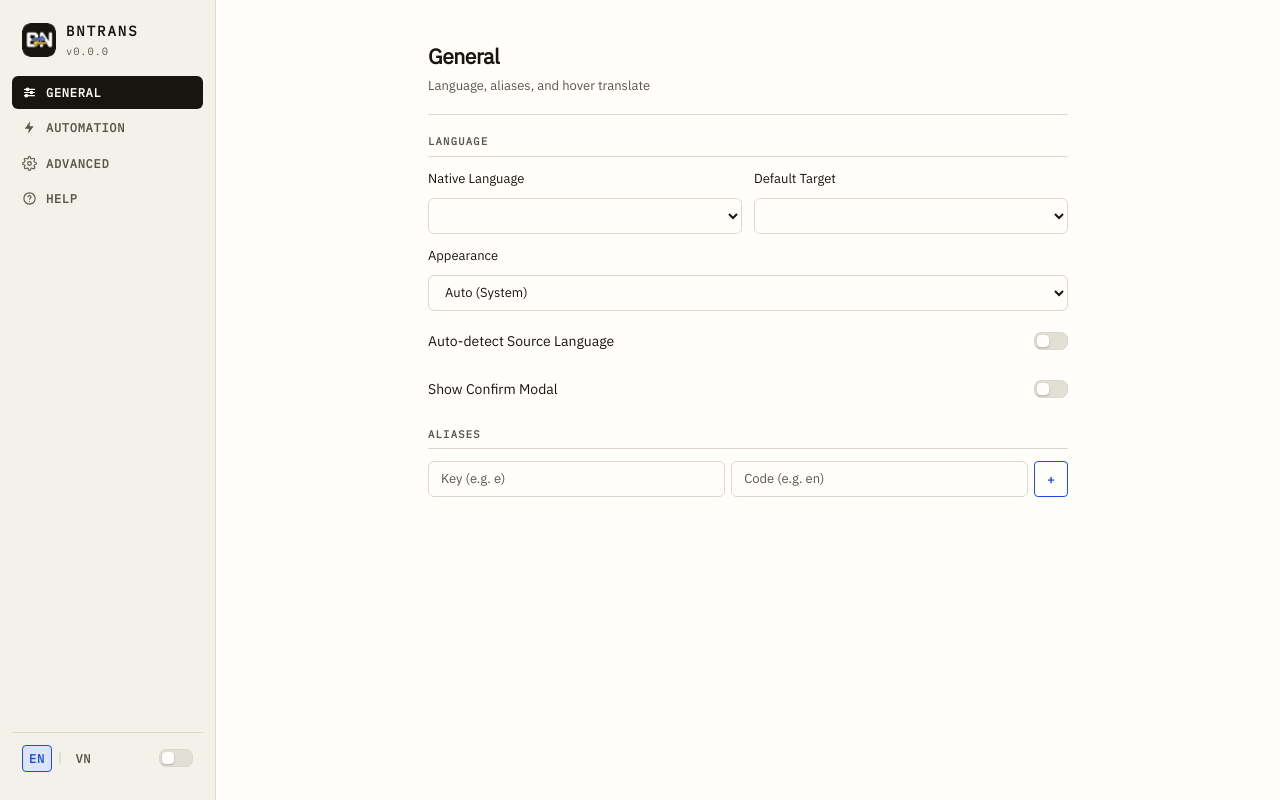
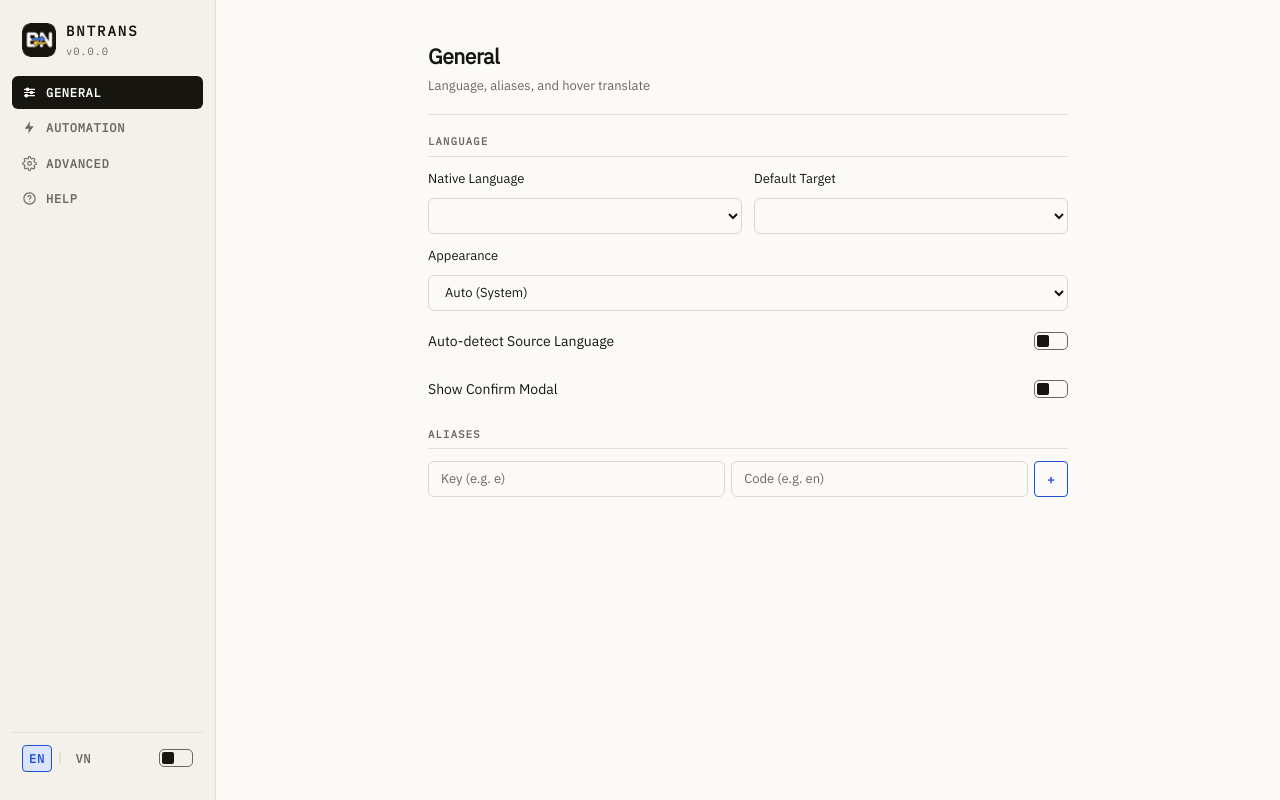
Before and after one commit to hapo-nghialuu/bntrans-exention, a browser extension: page extension/pages/options.html in a window 1280 px wide. Drawn offline with Linux system fonts and the light colour scheme.

Commit message:
style(bntrans): port BirdNion Instrument palette + switch 1:1
- Exact Theme.swift dyn() values: dark accent #7ea2ff (pastel), dark
  surfaces #17170f/#1e1e16/#262620, tertiary #6b6862/#a3a096, warning
  surface #f5eedd, semantic border (#dcd8cd controls) vs hairline
  (#e2dfd6 dividers) split, dark critical/success/danger surfaces.
- Flat surfaces: background-default now paper — no white filled cards,
  matching the app's hairline-separated layout.
- Switch reworked to InstrumentSwitchTrack: outlined track + square
  ink knob when off, blue fill + page knob when on.
- Dark primary buttons get dark ink text on pastel blue (app behavior).

```diff
--- a/extension/assets/styles/options.css
+++ b/extension/assets/styles/options.css
@@ -23,7 +23,7 @@
   flex-direction: column;
   width: 216px;
   padding: 18px 12px 14px;
-  border-right: 1px solid var(--bt-color-border-default);
+  border-right: 1px solid var(--bt-color-hairline);
   background: var(--bt-color-background-muted);
 }
 
@@ -77,7 +77,7 @@
   justify-content: space-between;
   margin-top: auto;
   padding: 12px 10px 0;
-  border-top: 1px solid var(--bt-color-border-default);
+  border-top: 1px solid var(--bt-color-hairline);
 }
 
 /* Main content column */
@@ -112,7 +112,7 @@
   .bt-page .bt-side {
     width: 100%;
     border-right: none;
-    border-bottom: 1px solid var(--bt-color-border-default);
+    border-bottom: 1px solid var(--bt-color-hairline);
   }
 
   .bt-page .bt-side-foot {
--- a/extension/assets/styles/popup.css
+++ b/extension/assets/styles/popup.css
@@ -238,7 +238,7 @@ select {
   display: grid;
   padding-bottom: var(--bt-space-medium);
   gap: 2px;
-  border-bottom: 1px solid var(--bt-color-border-default);
+  border-bottom: 1px solid var(--bt-color-hairline);
 }
 
 .bt-pane-title {
@@ -255,7 +255,7 @@ select {
 .bt-group-label {
   margin-top: var(--bt-space-small);
   padding-bottom: 6px;
-  border-bottom: 1px solid var(--bt-color-border-default);
+  border-bottom: 1px solid var(--bt-color-hairline);
   color: var(--bt-color-text-muted);
   font-weight: 600;
   font-size: 10.5px;
@@ -429,7 +429,7 @@ em {
 .bt-divider {
   height: 1px;
   margin: var(--bt-space-small) 0;
-  background-color: var(--bt-color-border-default);
+  background-color: var(--bt-color-hairline);
 }
 
 .bt-alias-input-group {
@@ -506,14 +506,16 @@ em {
   opacity: 0;
 }
 
+/* Instrument switch — off: outlined track + square ink knob;
+   on: blue fill + page-colored knob (BirdNion InstrumentSwitchTrack) */
 .slider {
   position: absolute;
   top: 0;
   right: 0;
   bottom: 0;
   left: 0;
-  border: 1px solid var(--bt-color-border-default);
-  background-color: var(--bt-color-track);
+  border: 1.5px solid var(--bt-color-ink-soft);
+  background-color: transparent;
   cursor: pointer;
   transition: 0.2s var(--bt-ease);
 }
@@ -524,15 +526,18 @@ em {
   left: 2px; /* Adjusted */
   width: 12px; /* Reduced from 16px */
   height: 12px; /* Reduced from 16px */
-  background-color: var(--bt-color-paper-bright);
-  box-shadow: 0 1px 2px rgb(22 21 15 / 25%);
+  background-color: var(--bt-color-ink);
   content: "";
   transition: 0.2s var(--bt-ease);
 }
 
 input:checked + .slider {
-  border-color: var(--bt-color-blue);
+  border-color: transparent;
   background-color: var(--bt-color-blue);
+}
+
+input:checked + .slider:before {
+  background-color: var(--bt-color-background-default);
 }
 
 input:focus + .slider {
@@ -546,11 +551,11 @@ input:checked + .slider:before {
 }
 
 .slider.round {
-  border-radius: 7px;
+  border-radius: 5px;
 }
 
 .slider.round:before {
-  border-radius: 4px;
+  border-radius: 2px;
 }
 
 .bt-instant-settings {
@@ -1192,7 +1197,7 @@ textarea.bt-input:focus {
   align-items: center;
   justify-content: space-between;
   padding: 6px 10px;
-  border-bottom: 1px solid var(--bt-color-border-default);
+  border-bottom: 1px solid var(--bt-color-hairline);
   background: var(--bt-color-background-muted);
 }
 
@@ -1246,7 +1251,7 @@ textarea.bt-input:focus {
 
 .bt-quick-wrap .bt-header {
   padding-bottom: var(--bt-space-medium);
-  border-bottom: 1px solid var(--bt-color-border-default);
+  border-bottom: 1px solid var(--bt-color-hairline);
 }
 
 .bt-icon-btn {
--- a/extension/assets/styles/tokens.css
+++ b/extension/assets/styles/tokens.css
@@ -41,18 +41,18 @@
   --bt-color-white: #fffefa;
   --bt-color-black: #16150f;
 
-  /* BirdNion paper palette */
+  /* BirdNion Instrument palette (Theme.swift dyn() values, ported 1:1) */
   --bt-color-paper: #fbfaf7;
   --bt-color-paper-deep: #f3f1ea;
   --bt-color-paper-bright: #fffefa;
   --bt-color-ink: #16150f;
-  --bt-color-ink-soft: #58564d;
-  --bt-color-hairline: #dcd8cd;
+  --bt-color-ink-soft: #6b6862;
+  --bt-color-hairline: #e2dfd6;
   --bt-color-hairline-dark: #3c3a32;
   --bt-color-blue: #1f4fd8;
   --bt-color-blue-dark: #173aa0;
   --bt-color-sun: #f2bf38;
-  --bt-color-sun-soft: #fff7d6;
+  --bt-color-sun-soft: #f5eedd;
   --bt-color-bird-blue: #4f80e8;
   --bt-color-sky: #84b8f4;
   --bt-color-green: #1f7a4c;
@@ -62,14 +62,17 @@
   --bt-color-hover-surface: #edeae0;
   --bt-color-track: #e2dfd6;
 
-  --bt-color-background-default: var(--bt-color-paper-bright);
+  /* Flat surfaces — the app has no filled card surface, sections are
+     separated by hairline rules instead */
+  --bt-color-background-default: var(--bt-color-paper);
   --bt-color-background-hover: var(--bt-color-hover-surface);
   --bt-color-background-interactive: var(--bt-color-selected-surface);
   --bt-color-background-page: var(--bt-color-paper);
   --bt-color-background-muted: var(--bt-color-paper-deep);
 
-  --bt-color-border-default: var(--bt-color-hairline);
-  --bt-color-border-hover: #c9c5b8;
+  /* border = control chrome (#dcd8cd); hairline = quiet dividers (#e2dfd6) */
+  --bt-color-border-default: #dcd8cd;
+  --bt-color-border-hover: #c9c5ba;
   --bt-color-border-interactive: var(--bt-color-ink);
 
   --bt-color-text-default: var(--bt-color-ink);
@@ -119,45 +122,47 @@
 :root[data-theme="dark"],
 .bt-vars-container[data-theme="dark"] {
   /* Inverted paper/ink palette */
-  --bt-color-paper: #16150f;
-  --bt-color-paper-deep: #1d1b15;
+  --bt-color-paper: #17170f;
+  --bt-color-paper-deep: #1e1e16;
   --bt-color-paper-bright: #24221b;
-  --bt-color-ink: #f0ede4;
-  --bt-color-ink-soft: #a09c8f;
-  --bt-color-hairline: #3a382f;
-  --bt-color-hairline-dark: #55524a;
-  --bt-color-blue: #4f80e8;
-  --bt-color-blue-dark: #6b98ef;
+  --bt-color-ink: #f2f0e8;
+  --bt-color-ink-soft: #a3a096;
+  --bt-color-hairline: #2a2a22;
+  --bt-color-hairline-dark: #3f3f36;
+  --bt-color-blue: #7ea2ff;
+  --bt-color-blue-dark: #9ab8ff;
   --bt-color-sun: #f2bf38;
-  --bt-color-sun-soft: #3a2f14;
+  --bt-color-sun-soft: #2a2418;
   --bt-color-bird-blue: #84b8f4;
-  --bt-color-sky: #4f80e8;
-  --bt-color-green: #45c486;
-  --bt-color-warning: #e8c96a;
-  --bt-color-critical: #e8927f;
-  --bt-color-selected-surface: #2d2b23;
-  --bt-color-hover-surface: #27251d;
-  --bt-color-track: #3f3c33;
+  --bt-color-sky: #7ea2ff;
+  --bt-color-green: #58c089;
+  --bt-color-warning: #e0a93f;
+  --bt-color-critical: #e5716a;
+  --bt-color-selected-surface: #262620;
+  --bt-color-hover-surface: #262620;
+  --bt-color-track: #2a2a22;
 
-  --bt-color-border-hover: #4a473d;
+  --bt-color-border-default: #33332b;
+  --bt-color-border-hover: #3f3f36;
 
-  --bt-color-primary-background: #4f80e8;
-  --bt-color-primary-background-hover: #6b98ef;
-  --bt-color-primary-background-interactive: #26334f;
-  --bt-color-primary-border: #4f80e8;
-  --bt-color-primary-border-hover: #6b98ef;
-  --bt-color-primary-border-interactive: #6b98ef;
+  --bt-color-primary-background: #7ea2ff;
+  --bt-color-primary-background-hover: #9ab8ff;
+  --bt-color-primary-background-interactive: #2f3a5c;
+  --bt-color-primary-border: #7ea2ff;
+  --bt-color-primary-border-hover: #9ab8ff;
+  --bt-color-primary-border-interactive: #9ab8ff;
+  --bt-color-primary-text: #17170f;
 
-  --bt-color-mirror-background: #35290f;
-  --bt-color-mirror-background-hover: #443718;
+  --bt-color-mirror-background: #2a2418;
+  --bt-color-mirror-background-hover: #3a2f14;
   --bt-color-mirror-border: #5c4a1c;
-  --bt-color-mirror-text: #e8c96a;
+  --bt-color-mirror-text: #e0a93f;
 
-  --bt-color-danger-background: #3a1f1a;
-  --bt-color-danger-background-hover: #4a2821;
-  --bt-color-danger-background-interactive: #5c352c;
-  --bt-color-danger-border: #5c352c;
-  --bt-color-danger-border-hover: #7a453a;
+  --bt-color-danger-background: #2c1d1b;
+  --bt-color-danger-background-hover: #3a241f;
+  --bt-color-danger-background-interactive: #4a2b25;
+  --bt-color-danger-border: #4a2b25;
+  --bt-color-danger-border-hover: #5c3830;
 
   --bt-shadow-default:
     0 0.0625rem 0.125rem #00000066, 0 0.0625rem 0.0625rem #0000004d;
@@ -171,45 +176,47 @@
   :root:not([data-theme="light"]),
   .bt-vars-container:not([data-theme="light"]) {
     /* Inverted paper/ink palette */
-    --bt-color-paper: #16150f;
-    --bt-color-paper-deep: #1d1b15;
+    --bt-color-paper: #17170f;
+    --bt-color-paper-deep: #1e1e16;
     --bt-color-paper-bright: #24221b;
-    --bt-color-ink: #f0ede4;
-    --bt-color-ink-soft: #a09c8f;
-    --bt-color-hairline: #3a382f;
-    --bt-color-hairline-dark: #55524a;
-    --bt-color-blue: #4f80e8;
-    --bt-color-blue-dark: #6b98ef;
+    --bt-color-ink: #f2f0e8;
+    --bt-color-ink-soft: #a3a096;
+    --bt-color-hairline: #2a2a22;
+    --bt-color-hairline-dark: #3f3f36;
+    --bt-color-blue: #7ea2ff;
+    --bt-color-blue-dark: #9ab8ff;
     --bt-color-sun: #f2bf38;
-    --bt-color-sun-soft: #3a2f14;
+    --bt-color-sun-soft: #2a2418;
     --bt-color-bird-blue: #84b8f4;
-    --bt-color-sky: #4f80e8;
-    --bt-color-green: #45c486;
-    --bt-color-warning: #e8c96a;
-    --bt-color-critical: #e8927f;
-    --bt-color-selected-surface: #2d2b23;
-    --bt-color-hover-surface: #27251d;
-    --bt-color-track: #3f3c33;
+    --bt-color-sky: #7ea2ff;
+    --bt-color-green: #58c089;
+    --bt-color-warning: #e0a93f;
+    --bt-color-critical: #e5716a;
+    --bt-color-selected-surface: #262620;
+    --bt-color-hover-surface: #262620;
+    --bt-color-track: #2a2a22;
 
-    --bt-color-border-hover: #4a473d;
+    --bt-color-border-default: #33332b;
+    --bt-color-border-hover: #3f3f36;
 
-    --bt-color-primary-background: #4f80e8;
-    --bt-color-primary-background-hover: #6b98ef;
-    --bt-color-primary-background-interactive: #26334f;
-    --bt-color-primary-border: #4f80e8;
-    --bt-color-primary-border-hover: #6b98ef;
-    --bt-color-primary-border-interactive: #6b98ef;
+    --bt-color-primary-background: #7ea2ff;
+    --bt-color-primary-background-hover: #9ab8ff;
+    --bt-color-primary-background-interactive: #2f3a5c;
+    --bt-color-primary-border: #7ea2ff;
+    --bt-color-primary-border-hover: #9ab8ff;
+    --bt-color-primary-border-interactive: #9ab8ff;
+    --bt-color-primary-text: #17170f;
 
-    --bt-color-mirror-background: #35290f;
-    --bt-color-mirror-background-hover: #443718;
+    --bt-color-mirror-background: #2a2418;
+    --bt-color-mirror-background-hover: #3a2f14;
     --bt-color-mirror-border: #5c4a1c;
-    --bt-color-mirror-text: #e8c96a;
+    --bt-color-mirror-text: #e0a93f;
 
-    --bt-color-danger-background: #3a1f1a;
-    --bt-color-danger-background-hover: #4a2821;
-    --bt-color-danger-background-interactive: #5c352c;
-    --bt-color-danger-border: #5c352c;
-    --bt-color-danger-border-hover: #7a453a;
+    --bt-color-danger-background: #2c1d1b;
+    --bt-color-danger-background-hover: #3a241f;
+    --bt-color-danger-background-interactive: #4a2b25;
+    --bt-color-danger-border: #4a2b25;
+    --bt-color-danger-border-hover: #5c3830;
 
     --bt-shadow-default:
       0 0.0625rem 0.125rem #00000066, 0 0.0625rem 0.0625rem #0000004d;
```
